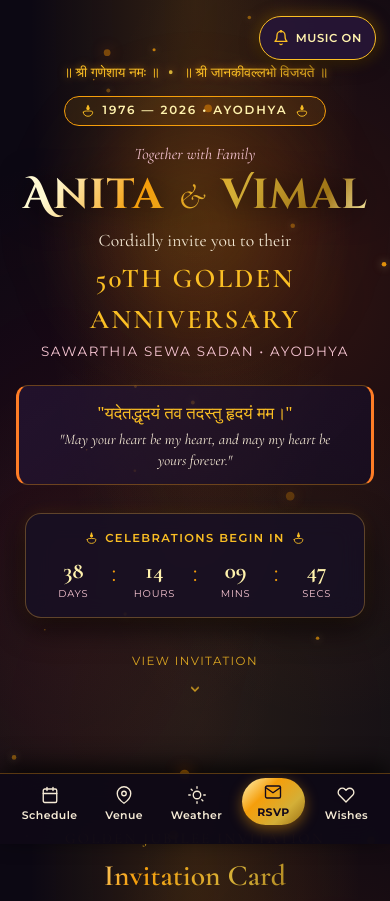
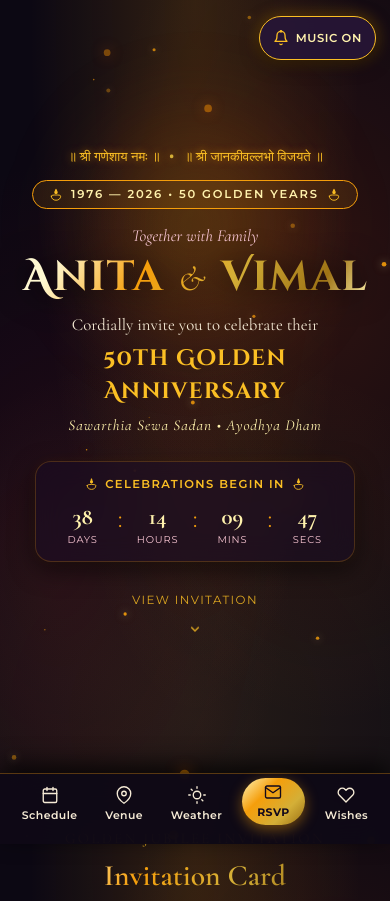
Before and after one commit to aryawadhwa/nani-nanu, a plain HTML site: page index.html in a window 390 px wide. Shown: the top 901 px of the page. Drawn offline with nearby package versions, Linux system fonts and the light colour scheme; a web font is replaced by a local one.

Commit message:
fix(ui): declutter mobile hero layout and eliminate box overlap for a spacious royal aesthetic

```diff
--- a/index.html
+++ b/index.html
@@ -72,7 +72,7 @@
             <path d="M12 2c0 2-2 3.5-2 5.5a2 2 0 1 0 4 0C14 5.5 12 4 12 2z" fill="currentColor"/>
             <path d="M4 14c0 4.4 3.6 7 8 7s8-2.6 8-7c0-2-4-2-8-2s-8 0-8 2z" fill="none" stroke="currentColor" stroke-width="1.6"/>
           </svg>
-          <span>1976 — 2026 • AYODHYA</span>
+          <span>1976 — 2026 • 50 GOLDEN YEARS</span>
           <svg class="graphic-icon diya-mini" viewBox="0 0 24 24" aria-hidden="true">
             <path d="M12 2c0 2-2 3.5-2 5.5a2 2 0 1 0 4 0C14 5.5 12 4 12 2z" fill="currentColor"/>
             <path d="M4 14c0 4.4 3.6 7 8 7s8-2.6 8-7c0-2-4-2-8-2s-8 0-8 2z" fill="none" stroke="currentColor" stroke-width="1.6"/>
@@ -87,17 +87,11 @@
           <span class="name-second">Vimal</span>
         </h1>
 
-        <p class="anniversary-subtitle">Cordially invite you to their</p>
+        <p class="anniversary-subtitle">Cordially invite you to celebrate their</p>
 
         <div class="golden-title-wrap">
           <h2 class="golden-anniversary-title">50th Golden Anniversary</h2>
-          <p class="years-counter">Sawarthia Sewa Sadan • Ayodhya</p>
-        </div>
-
-        <!-- Sacred Ayodhya Sanskrit Blessing -->
-        <div class="holy-shloka-box">
-          <p class="holy-shloka-sanskrit">"यदेतद्धृदयं तव तदस्तु हृदयं मम।"</p>
-          <p class="holy-shloka-meaning">"May your heart be my heart, and may my heart be yours forever."</p>
+          <p class="years-counter">Sawarthia Sewa Sadan • Ayodhya Dham</p>
         </div>
 
         <!-- Live Countdown Timer -->
--- a/style.css
+++ b/style.css
@@ -327,7 +327,7 @@ img, svg {
   justify-content: center;
   align-items: center;
   text-align: center;
-  padding: 2.25rem 0 1.5rem;
+  padding: max(3.8rem, calc(var(--safe-top) + 2.8rem)) 0 1.5rem;
   position: relative;
   inline-size: 100%;
 }
@@ -365,11 +365,14 @@ img, svg {
   justify-content: center;
   gap: 0.4rem;
   font-family: var(--font-devanagari);
-  font-size: 0.85rem;
+  font-size: 0.82rem;
   color: var(--marigold-bright);
   margin-bottom: 0.85rem;
   text-shadow: 0 0 8px rgba(245, 158, 11, 0.6);
   flex-wrap: wrap;
+  max-width: calc(100% - 100px);
+  margin-left: auto;
+  margin-right: auto;
 }
 
 .sacred-divider-dot {
@@ -384,21 +387,21 @@ img, svg {
   padding: 0.32rem 1rem;
   border: 1px solid var(--marigold-gold);
   border-radius: 9999px;
-  font-size: 0.74rem;
+  font-size: 0.72rem;
   letter-spacing: 0.16em;
   font-family: var(--font-sans);
   font-weight: 600;
   color: var(--gold-300);
   background: rgba(245, 158, 11, 0.1);
-  margin-bottom: 1rem;
+  margin-bottom: 0.85rem;
 }
 
 .cinematic-kicker {
   font-family: var(--font-serif);
-  font-size: 1rem;
+  font-size: 1.05rem;
   font-style: italic;
   color: var(--lotus-pink);
-  margin-bottom: 0.4rem;
+  margin-bottom: 0.35rem;
 }
 
 .grandparents-names {
@@ -409,7 +412,7 @@ img, svg {
   -webkit-background-clip: text;
   background-clip: text;
   -webkit-text-fill-color: transparent;
-  margin-bottom: 0.5rem;
+  margin-bottom: 0.65rem;
   letter-spacing: 0.02em;
   filter: drop-shadow(0 3px 15px rgba(0, 0, 0, 0.85));
 }
@@ -425,68 +428,42 @@ img, svg {
 
 .anniversary-subtitle {
   font-family: var(--font-serif);
-  font-size: 1.1rem;
+  font-size: 1.05rem;
   color: var(--text-chandan);
-  margin-bottom: 0.3rem;
+  margin-bottom: 0.25rem;
 }
 
 .golden-anniversary-title {
-  font-family: var(--font-serif);
-  font-size: clamp(1.7rem, 1.25rem + 1.8vw, 2.3rem);
-  color: var(--marigold-bright);
-  letter-spacing: 0.08em;
-  text-transform: uppercase;
+  font-family: var(--font-display);
+  font-size: clamp(1.4rem, 1.1rem + 1.2vw, 1.95rem);
+  color: var(--marigold-bright);
+  letter-spacing: 0.05em;
+  font-weight: 700;
+  margin-bottom: 0.35rem;
 }
 
 .years-counter {
-  font-size: 0.84rem;
-  letter-spacing: 0.12em;
-  text-transform: uppercase;
-  color: var(--lotus-pink);
-  margin-bottom: 1.5rem;
-}
-
-/* Holy Shloka Box */
-.holy-shloka-box {
-  background: linear-gradient(135deg, rgba(38, 22, 54, 0.7) 0%, rgba(22, 13, 34, 0.8) 100%);
-  border: 1px solid rgba(245, 158, 11, 0.35);
-  border-left: 3px solid var(--kesar-light);
-  border-right: 3px solid var(--kesar-light);
-  border-radius: 12px;
-  padding: 0.85rem 1.15rem;
-  margin: 0 auto 1.75rem;
-  max-inline-size: 420px;
-  inline-size: 100%;
-}
-
-.holy-shloka-sanskrit {
-  font-family: var(--font-devanagari);
-  font-size: 1.05rem;
-  color: var(--marigold-bright);
-  margin-bottom: 0.25rem;
-}
-
-.holy-shloka-meaning {
-  font-family: var(--font-serif);
+  font-family: var(--font-serif);
+  font-size: 0.95rem;
   font-style: italic;
-  font-size: 0.92rem;
-  color: var(--text-chandan);
-  line-height: 1.4;
+  letter-spacing: 0.06em;
+  color: var(--gold-300);
+  margin-bottom: 1.25rem;
 }
 
 /* Live Countdown Card */
 .countdown-card {
-  background: var(--bg-card);
-  border: 1px solid var(--bg-card-border);
+  background: rgba(24, 12, 38, 0.55);
+  border: 1px solid rgba(245, 158, 11, 0.22);
   border-radius: 16px;
-  padding: 1rem 0.85rem;
-  box-shadow: 0 10px 30px rgba(0, 0, 0, 0.65), 0 0 16px rgba(245, 158, 11, 0.12);
+  padding: 0.85rem 1rem;
+  box-shadow: 0 8px 24px rgba(0, 0, 0, 0.55), 0 0 12px rgba(245, 158, 11, 0.08);
   backdrop-filter: blur(12px);
   -webkit-backdrop-filter: blur(12px);
-  margin: 0 auto 1.75rem;
+  margin: 0.25rem auto 1.5rem;
   margin-inline: auto;
   inline-size: 100%;
-  max-inline-size: 340px;
+  max-inline-size: 320px;
   box-sizing: border-box;
 }
 
```
